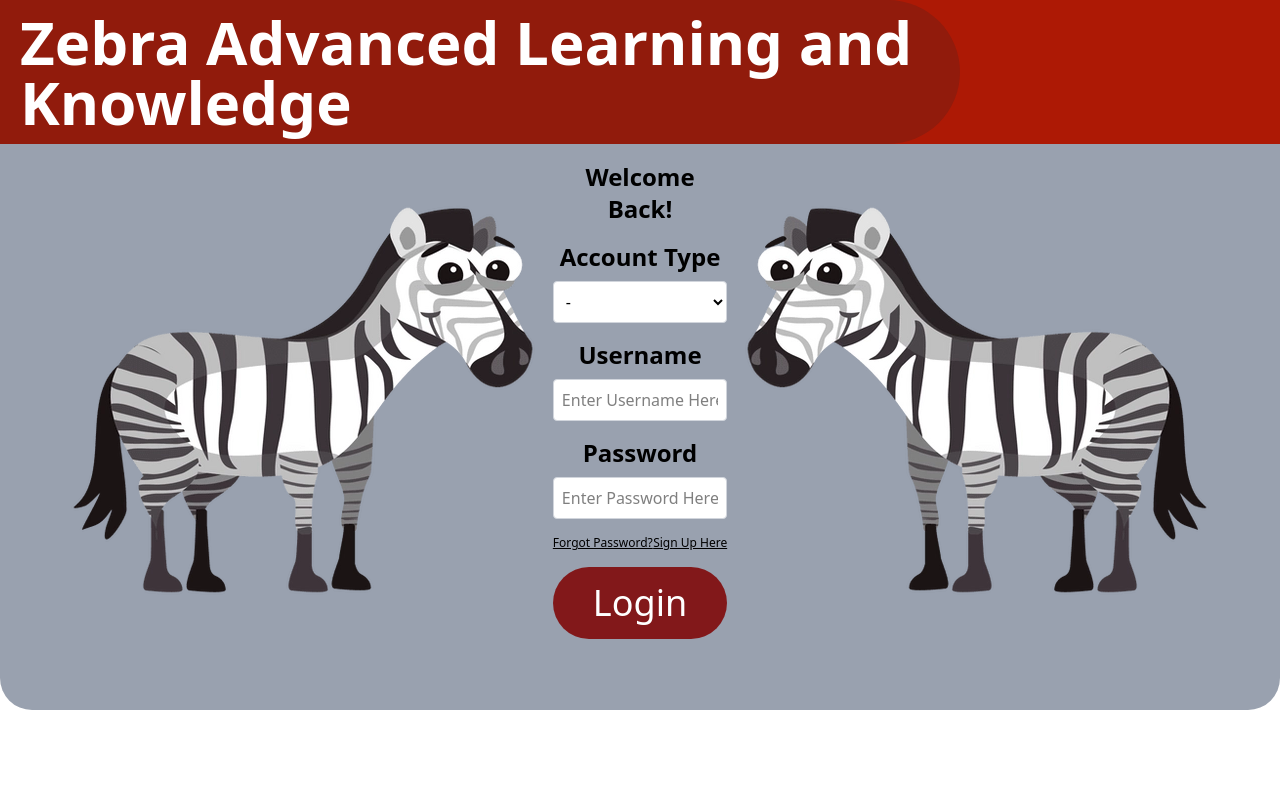
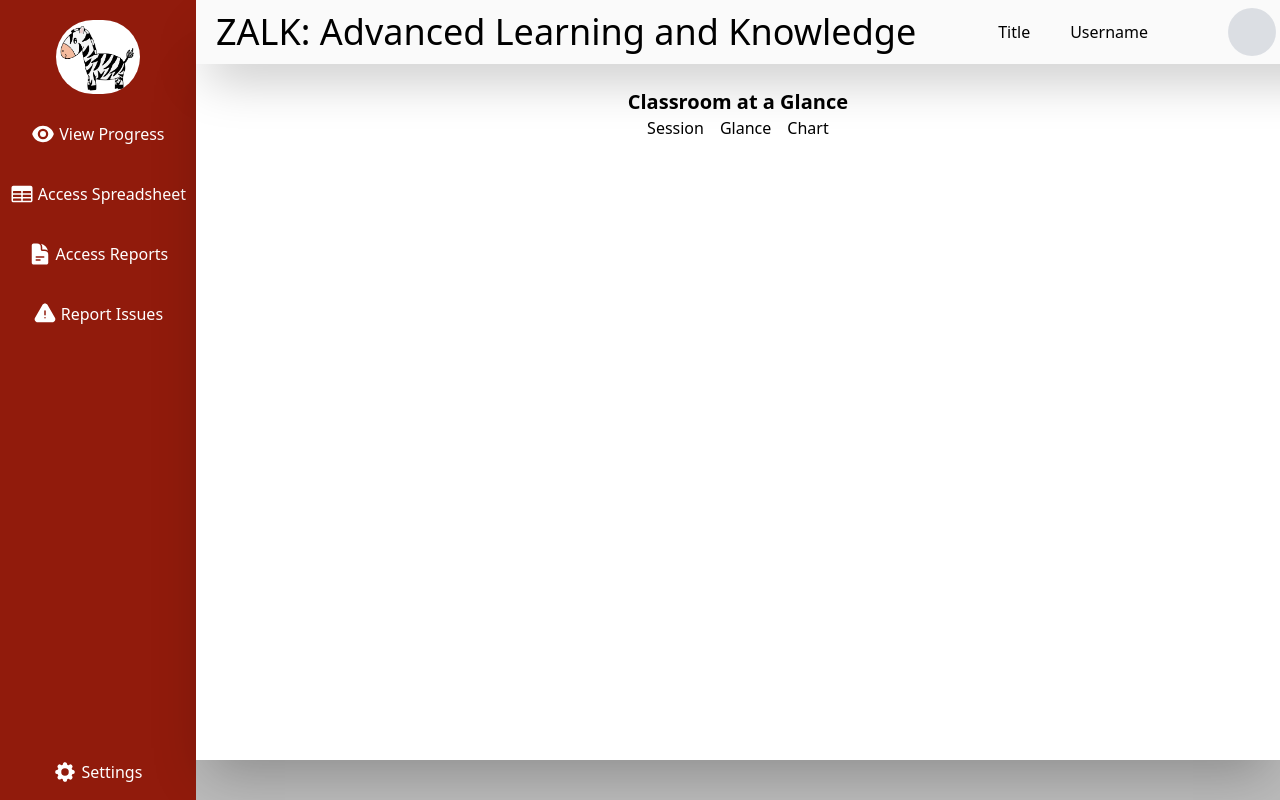
Before and after one commit to kxs-codes/zalk, a React (Vite) app in the folder frontend/: page / in a window 1280 px wide. Built offline with nearby package versions, Linux system fonts and the light colour scheme.

Commit message:
feat(EducatorPortal): implement EducatorPortal page with layout and components

```diff
--- a/frontend/src/App.jsx
+++ b/frontend/src/App.jsx
@@ -1,6 +1,7 @@
 import './App.css';
 import AppRoutes from './Routes.jsx';
 import NavBar from './components/NavBar.jsx';
+import EducatorPortal from './pages/EducatorPortal.jsx';
 import { useLocation } from 'react-router-dom';
 
 function App() {
@@ -9,9 +10,12 @@ function App() {
     const noNavigation = ['/','/settings','/signup'];
 
     return (
-        <div className='flex'>
-            {noNavigation.includes(location.pathname) == false && <NavBar/>}
-            <AppRoutes/>
+        // <div className='flex'>
+        //     {noNavigation.includes(location.pathname) == false && <NavBar/>}
+        //     <AppRoutes/>
+        // </div>
+        <div>
+            <EducatorPortal />
         </div>
     );
 }
--- /dev/null
+++ b/frontend/src/components/Educator/Chart.jsx
@@ -0,0 +1,9 @@
+import React from 'react'
+
+const Chart = () => {
+  return (
+    <div>Chart</div>
+  )
+}
+
+export default Chart
--- /dev/null
+++ b/frontend/src/components/Educator/Glance.jsx
@@ -0,0 +1,9 @@
+import React from 'react'
+
+const Glance = () => {
+  return (
+    <div>Glance</div>
+  )
+}
+
+export default Glance
--- /dev/null
+++ b/frontend/src/components/Educator/Session.jsx
@@ -0,0 +1,11 @@
+import React from 'react'
+
+const Session = () => {
+  return (
+    <div>
+      Session
+    </div>
+  )
+}
+
+export default Session
--- a/frontend/src/components/PortalLogoBar.jsx
+++ b/frontend/src/components/PortalLogoBar.jsx
@@ -3,11 +3,11 @@ import React from 'react'
 // TODO: Implement dynamic Title, username, and logo image to show on the right side of the bar depending on the user logged in
 const PortalLogoBar = () => {
   return (
-    <div className="w-screen flex items-center shadow-2xl fixed top-0 left-0 bg-[#FAFAFA]">
-        <p className="w-3/4 py-3 pl-5 ml-51 rounded-r-full text-left font-medium text-black lg:text-6xl md:text-2xl">ZALK: Advanced Learning and Knowledge</p>
+    <div className="w-screen flex ml-49 items-center shadow-2xl fixed top-0 left-0 bg-[#FAFAFA]">
+        <p className="w-3/4 py-3 pl-5  rounded-r-full text-left font-medium text-black lg:text-4xl md:text-2xl">ZALK: Advanced Learning and Knowledge</p>
 
         {/* This is where we will add the logic for the user based on title and username */}
-        <div className='flex flex-col md:flex-row items-center justify-end w-1/4 p-2'>
+        <div className='flex flex-col md:flex-row mr-48 items-center justify-end w-1/4 p-2'>
             <p className='mr-2 md:mr-10'>Title</p>
             <p className='mr-2 md:mr-20'>Username</p>
             <div className="w-12 h-12 bg-gray-300 rounded-full animate-pulse"></div>
--- a/frontend/src/pages/EducatorPortal.jsx
+++ b/frontend/src/pages/EducatorPortal.jsx
@@ -1,8 +1,26 @@
 import React from 'react'
+import PortalLogoBar from '../components/PortalLogoBar'
+import Session from '../components/Educator/Session'
+import Glance from '../components/Educator/Glance'
+import Chart from '../components/Educator/Chart'
+import NavBar from '../components/NavBar'
 
 const EducatorPortal = () => {
   return (
-    <div>EducatorPortal</div>
+
+    <div className=' flex items-center justify-center bg-grey-secondary-lighter-1 w-screen h-screen'>
+      <PortalLogoBar />
+      <NavBar />
+      {/* Main div for containers and  */}
+      <div className=' flex flex-col items-center  justify-start h-9/10 w-9/10 shadow-2xl bg-white'>
+        <p className=' mt-12 font-semibold text-xl items-center justify-center'>Classroom at a Glance</p>
+          <div className='flex flex-row gap-4'>
+            <Session />
+            <Glance />
+            <Chart />
+          </div>
+      </div>
+    </div>
   )
 }
 
```
